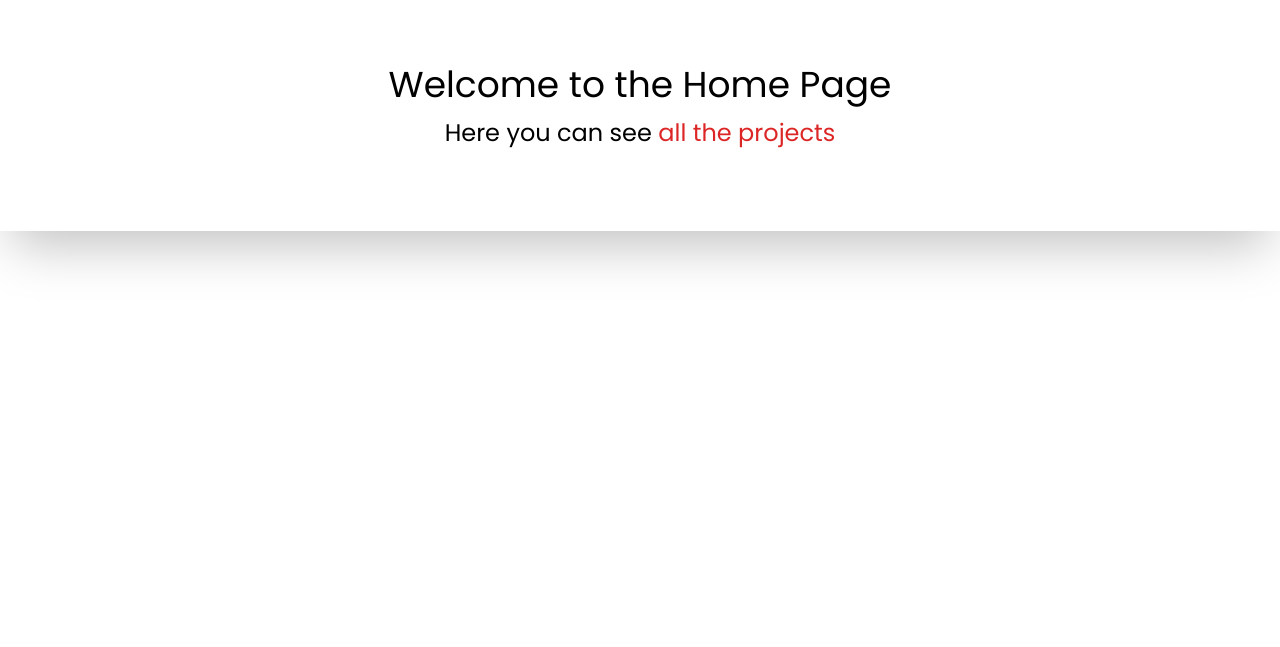
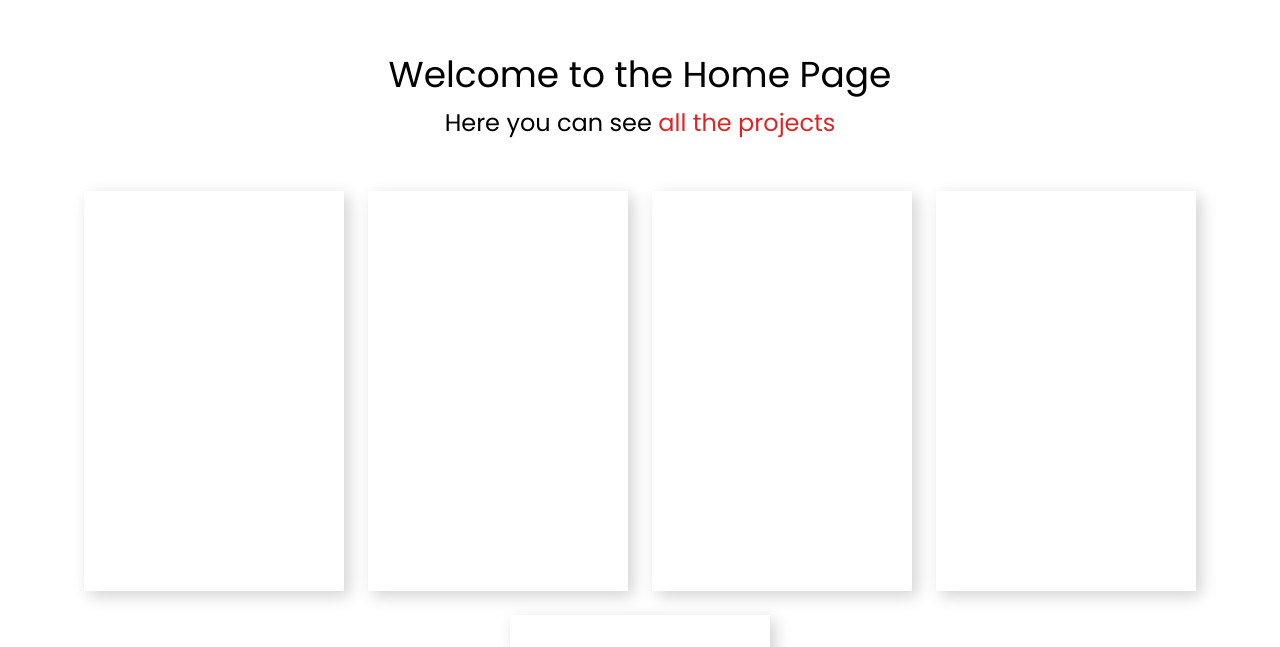
Before and after one commit to ValTM/friendly-bassoon, a React (Vite) app: page / in a window 1280 px wide. Shown: the part 153-800 px from the top of the page. Built offline with nearby package versions, Linux system fonts and the light colour scheme; the HTML template or start-up script is replaced by a standard one.

Commit message:
added card boxes in Landing page

```diff
--- a/package.json
+++ b/package.json
@@ -10,6 +10,7 @@
     "lint": "eslint src/**/*.{js,jsx,json}"
   },
   "dependencies": {
+    "prop-types": "^15.8.1",
     "react": "^18.2.0",
     "react-dom": "^18.2.0",
     "react-router-dom": "^6.3.0"
--- a/src/components/Card.jsx
+++ b/src/components/Card.jsx
@@ -1,7 +1,19 @@
 import React from 'react';
+import PropTypes from 'prop-types';
+import '../pages/LandingPage/LandingPage.css';
 
-function Card() {
-  return <div>Card</div>;
+function Card(props) {
+  return (
+    <div className="cardBox m-3">
+      <h1>{props.title}</h1>
+      <img src={props.image} alt="" />
+    </div>
+  );
 }
 
+Card.propTypes = {
+  title: PropTypes.string,
+  image: PropTypes.element,
+};
+
 export default Card;
--- a/src/pages/LandingPage/LandingPage.css
+++ b/src/pages/LandingPage/LandingPage.css
@@ -3,3 +3,9 @@
     width: 700px;
   }
 }
+
+.cardBox {
+  width: 260px;
+  height: 400px;
+  box-shadow: 5px 5px 15px #d3d3d3;
+}
--- a/src/pages/LandingPage/LandingPage.jsx
+++ b/src/pages/LandingPage/LandingPage.jsx
@@ -1,17 +1,26 @@
 import React from 'react';
 import './LandingPage.css';
+import Card from '../../components/Card';
 
 function LandingPage() {
   return (
     <>
-      <div className=" homeContainer container bg-white shadow-2xl mx-auto  h-44 flex  flex-col justify-center text-center sm:h-64 sm:mt-20 lg:mt-32  ">
-        <h1 className="inline-block mt-2 text-2xl font-sans sm:text-4xl ">
+      <div className=" homeContainer container bg-white shadow-2xl mx-auto  flex  flex-col justify-center text-center  sm:mt-20 lg:mt-32  ">
+        <h1 className="inline-block mt-20 text-2xl font-sans sm:text-4xl ">
           Welcome to the Home Page
         </h1>
         <p className="mt-3 text-1xl font-sans sm:text-2xl">
           Here you can see{' '}
           <span className="text-red-600">all the projects</span>
         </p>
+        <div className=" flex flex-col mx-auto  mt-10 mb-20 lg:flex-row lg:flex-wrap lg:justify-center">
+          {' '}
+          <Card />
+          <Card />
+          <Card />
+          <Card />
+          <Card />
+        </div>
       </div>
     </>
   );
```
